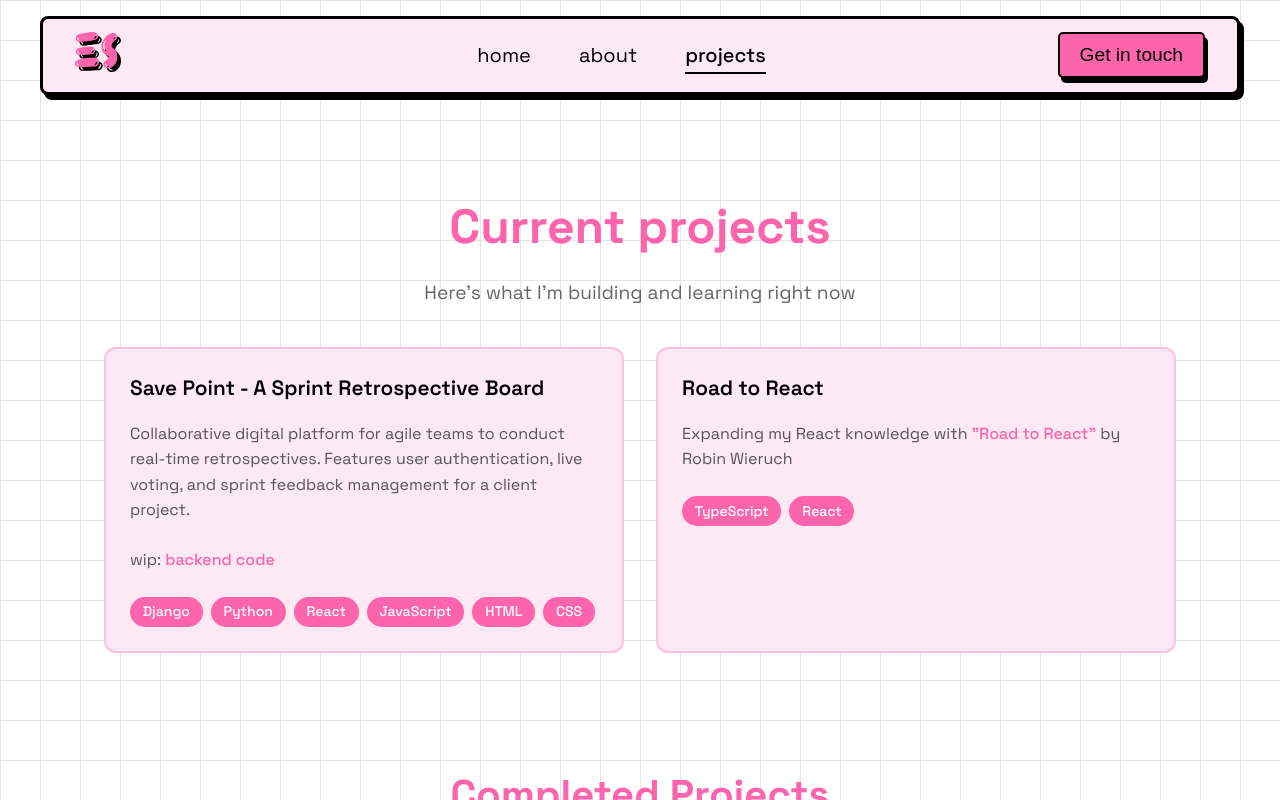
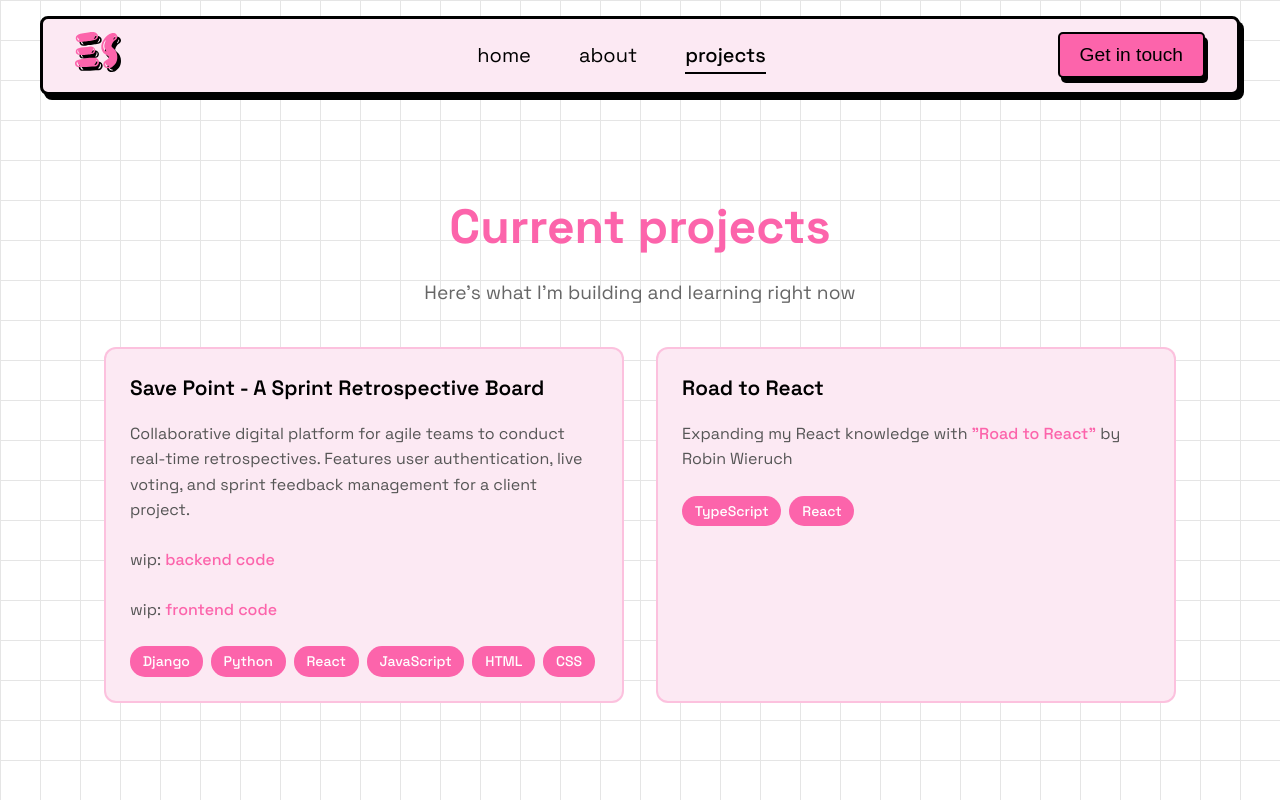
Before and after one commit to elspear/elspear.github.io, a React (Vite) app: page /projects in a window 1280 px wide. Shown: the top 800 px of the page. Built offline with nearby package versions, Linux system fonts and the light colour scheme.

Commit message:
updated savepoint project card

```diff
--- a/src/pages/ProjectsPage.jsx
+++ b/src/pages/ProjectsPage.jsx
@@ -46,7 +46,8 @@
                     <div className="current-project">
                         <h3>Save Point - A Sprint Retrospective Board</h3>
                         <p>Collaborative digital platform for agile teams to conduct real-time retrospectives. Features user authentication, live voting, and sprint feedback management for a client project.</p>
-                        <p>wip: <a href="https://github.com/elspear/savepoint-demo" target="_blank" rel="noopener noreferrer">backend code</a></p>
+                        <p>wip: <a href="https://github.com/SheCodesAus/purrgrammers_backend" target="_blank" rel="noopener noreferrer">backend code</a></p>
+                        <p>wip: <a href="https://github.com/SheCodesAus/purrgrammers_frontend" target="_blank" rel="noopener noreferrer">frontend code</a></p>
                         <div className="tech-tags">
                             <span className="tech-tag">Django</span>
                             <span className="tech-tag">Python</span>
```
